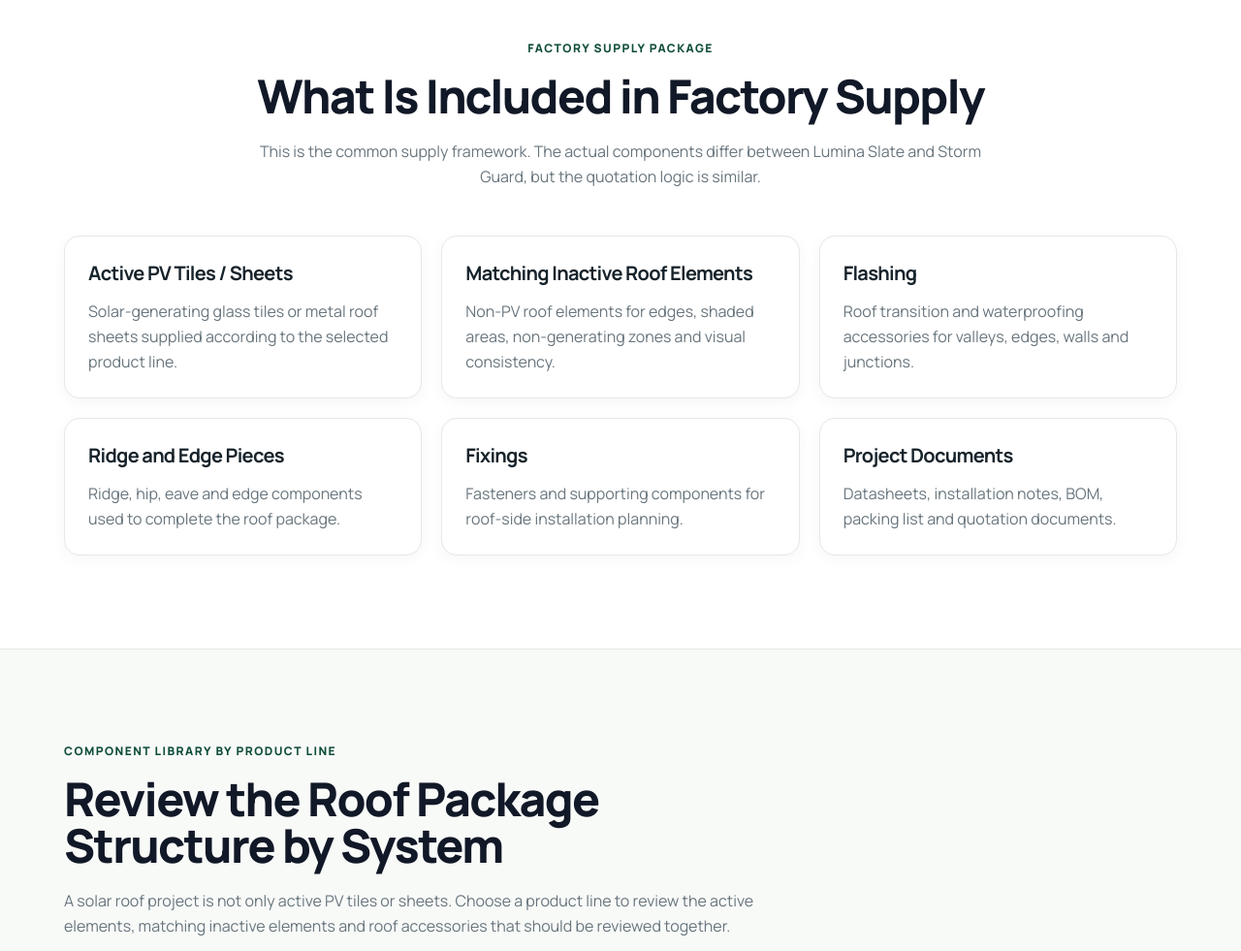
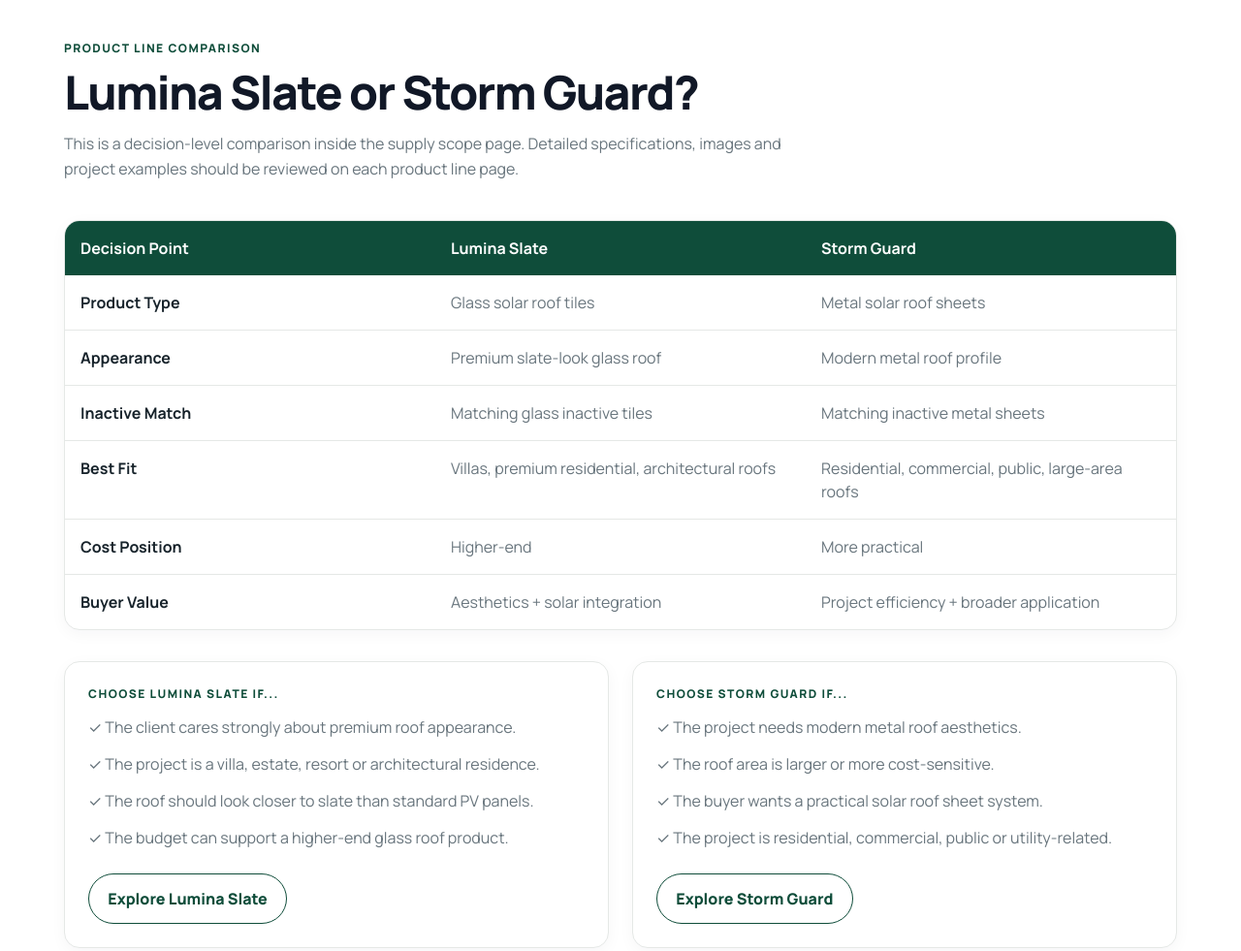
Before and after one commit to huangben9712-cell/sunlit-solar-roof, an Astro site: page /system-overview in a window 1280 px wide. Shown: the part 840-1821 px from the top of the page at 97% size. Built offline with nearby package versions, Linux system fonts and the light colour scheme; Astro itself is replaced by a stand-in of ours.

Commit message:
Consolidate product comparison into supply scope page

```diff
--- a/src/pages/system-overview.astro
+++ b/src/pages/system-overview.astro
@@ -7,6 +7,15 @@ const trustItems = [
   { title: 'Project-Based Quote', desc: 'Quotation based on roof layout and product scope.' },
   { title: 'Samples Available', desc: 'Product samples and documents before commitment.' },
   { title: 'Export Support', desc: 'Packaging, shipping documents and communication.' },
+];
+
+const comparison = [
+  ['Product Type', 'Glass solar roof tiles', 'Metal solar roof sheets'],
+  ['Appearance', 'Premium slate-look glass roof', 'Modern metal roof profile'],
+  ['Inactive Match', 'Matching glass inactive tiles', 'Matching inactive metal sheets'],
+  ['Best Fit', 'Villas, premium residential, architectural roofs', 'Residential, commercial, public, large-area roofs'],
+  ['Cost Position', 'Higher-end', 'More practical'],
+  ['Buyer Value', 'Aesthetics + solar integration', 'Project efficiency + broader application'],
 ];
 
 const included = [
@@ -38,7 +47,7 @@ const stormComponents = [
 
 const process = [
   { step: '1', title: 'Share Project Basics', desc: 'Send country, project type, estimated roof area, product interest or basic questions. A roof drawing helps but is not required for the first conversation.' },
-  { step: '2', title: 'Confirm Product Line', desc: 'We help compare Lumina Slate and Storm Guard based on appearance, budget position and project use.' },
+  { step: '2', title: 'Choose Product Direction', desc: 'Compare Lumina Slate and Storm Guard based on appearance, budget position and project use.' },
   { step: '3', title: 'Define Active + Inactive Coverage', desc: 'The roof is reviewed as active PV coverage, matching inactive roof elements and accessory areas.' },
   { step: '4', title: 'Receive Project-Based Quotation', desc: 'You receive quotation direction with product scope, estimated quantities, documents, packing and export terms.' },
 ];
@@ -56,11 +65,11 @@ const faqs = ['Can I ask for pricing without a roof drawing?', 'Do you supply in
         <p class="sunlit-overline mb-4">Factory Supply Scope</p>
         <h1 class="sunlit-section-title text-4xl md:text-6xl mb-6">What We Supply for a Solar Roof Project</h1>
         <p class="text-lg text-slate leading-relaxed mb-5">Sunlit supplies the factory-side roof product package: active solar roof tiles or sheets, matching inactive roof elements, flashing, fixings, roof accessories and project documents.</p>
-        <p class="text-slate leading-relaxed mb-8">Local roofing installation, electrical connection, permits and grid approval are usually handled by qualified local teams. We focus on factory supply, project quotation support, documents, packaging and export communication.</p>
+        <p class="text-slate leading-relaxed mb-8">This page also helps you compare Lumina Slate and Storm Guard before entering each product page. Local roofing installation, electrical connection, permits and grid approval are usually handled by qualified local teams.</p>
         <div class="flex flex-col sm:flex-row gap-4">
           <a href="/contact/" class="sunlit-btn-primary">Get Factory Pricing</a>
-          <a href="#components" class="sunlit-btn-secondary">Ask About Supply Scope</a>
-          <a href="/contact/" class="sunlit-btn-secondary">Send Roof Drawing Optional</a>
+          <a href="#compare" class="sunlit-btn-secondary">Compare Product Lines</a>
+          <a href="#components" class="sunlit-btn-secondary">View Components</a>
         </div>
       </div>
       <div class="sunlit-card p-8">
@@ -77,7 +86,53 @@ const faqs = ['Can I ask for pricing without a roof drawing?', 'Do you supply in
     </div>
   </section>
 
-  <section class="py-16 md:py-24 bg-white">
+  <section id="compare" class="py-16 md:py-24 bg-white">
+    <div class="container mx-auto px-4">
+      <div class="max-w-3xl mb-10">
+        <p class="sunlit-overline mb-3">Product Line Comparison</p>
+        <h2 class="sunlit-section-title text-3xl md:text-5xl mb-4">Lumina Slate or Storm Guard?</h2>
+        <p class="text-slate leading-relaxed">This is a decision-level comparison inside the supply scope page. Detailed specifications, images and project examples should be reviewed on each product line page.</p>
+      </div>
+      <div class="sunlit-card overflow-hidden mb-8">
+        <div class="grid grid-cols-3 bg-deep-green text-white font-heading font-bold">
+          <div class="p-4">Decision Point</div>
+          <div class="p-4">Lumina Slate</div>
+          <div class="p-4">Storm Guard</div>
+        </div>
+        {comparison.map((row) => (
+          <div class="grid grid-cols-3 border-b border-border last:border-b-0">
+            <div class="p-4 font-heading font-bold text-charcoal">{row[0]}</div>
+            <div class="p-4 text-slate">{row[1]}</div>
+            <div class="p-4 text-slate">{row[2]}</div>
+          </div>
+        ))}
+      </div>
+      <div class="grid lg:grid-cols-2 gap-6">
+        <div class="sunlit-card p-6">
+          <p class="sunlit-overline mb-3">Choose Lumina Slate if...</p>
+          <ul class="space-y-3 text-slate leading-relaxed">
+            <li>✓ The client cares strongly about premium roof appearance.</li>
+            <li>✓ The project is a villa, estate, resort or architectural residence.</li>
+            <li>✓ The roof should look closer to slate than standard PV panels.</li>
+            <li>✓ The budget can support a higher-end glass roof product.</li>
+          </ul>
+          <a href="/lumina-slate/" class="sunlit-btn-secondary mt-6">Explore Lumina Slate</a>
+        </div>
+        <div class="sunlit-card p-6">
+          <p class="sunlit-overline mb-3">Choose Storm Guard if...</p>
+          <ul class="space-y-3 text-slate leading-relaxed">
+            <li>✓ The project needs modern metal roof aesthetics.</li>
+            <li>✓ The roof area is larger or more cost-sensitive.</li>
+            <li>✓ The buyer wants a practical solar roof sheet system.</li>
+            <li>✓ The project is residential, commercial, public or utility-related.</li>
+          </ul>
+          <a href="/storm-guard/" class="sunlit-btn-secondary mt-6">Explore Storm Guard</a>
+        </div>
+      </div>
+    </div>
+  </section>
+
+  <section class="py-16 md:py-24 bg-light-gray border-y border-border">
     <div class="container mx-auto px-4">
       <div class="text-center max-w-3xl mx-auto mb-12">
         <p class="sunlit-overline mb-4">Factory Supply Package</p>
@@ -95,7 +150,7 @@ const faqs = ['Can I ask for pricing without a roof drawing?', 'Do you supply in
     </div>
   </section>
 
-  <section id="components" class="py-16 md:py-24 bg-light-gray border-y border-border">
+  <section id="components" class="py-16 md:py-24 bg-white">
     <div class="container mx-auto px-4">
       <div class="max-w-3xl mb-10">
         <p class="sunlit-overline mb-4">Component Library by Product Line</p>
@@ -112,7 +167,7 @@ const faqs = ['Can I ask for pricing without a roof drawing?', 'Do you supply in
           </div>
           <div class="space-y-4">
             {luminaComponents.map((component) => (
-              <details class="rounded-2xl border border-border bg-white p-5">
+              <details class="rounded-2xl border border-border bg-light-gray p-5">
                 <summary class="font-heading font-bold text-charcoal cursor-pointer">{component.title}</summary>
                 <p class="text-slate mt-3 mb-3 leading-relaxed">{component.desc}</p>
                 <ul class="space-y-2 text-sm text-slate">
@@ -131,7 +186,7 @@ const faqs = ['Can I ask for pricing without a roof drawing?', 'Do you supply in
           </div>
           <div class="space-y-4">
             {stormComponents.map((component) => (
-              <details class="rounded-2xl border border-border bg-white p-5">
+              <details class="rounded-2xl border border-border bg-light-gray p-5">
                 <summary class="font-heading font-bold text-charcoal cursor-pointer">{component.title}</summary>
                 <p class="text-slate mt-3 mb-3 leading-relaxed">{component.desc}</p>
                 <ul class="space-y-2 text-sm text-slate">
@@ -145,7 +200,7 @@ const faqs = ['Can I ask for pricing without a roof drawing?', 'Do you supply in
     </div>
   </section>
 
-  <section class="py-16 md:py-24 bg-white">
+  <section class="py-16 md:py-24 bg-light-gray border-y border-border">
     <div class="container mx-auto px-4">
       <div class="text-center max-w-3xl mx-auto mb-12">
         <p class="sunlit-overline mb-4">Quotation Workflow</p>
@@ -163,7 +218,7 @@ const faqs = ['Can I ask for pricing without a roof drawing?', 'Do you supply in
     </div>
   </section>
 
-  <section class="py-16 md:py-24 bg-soft-green">
+  <section class="py-16 md:py-24 bg-white">
     <div class="container mx-auto px-4 grid lg:grid-cols-2 gap-8">
       <div class="sunlit-card p-8">
         <h2 class="font-heading font-bold text-3xl mb-6">What We Usually Supply</h2>
@@ -180,11 +235,11 @@ const faqs = ['Can I ask for pricing without a roof drawing?', 'Do you supply in
     </div>
   </section>
 
-  <section class="py-16 md:py-24 bg-white">
+  <section class="py-16 md:py-24 bg-soft-green">
     <div class="container mx-auto px-4">
       <div class="text-center max-w-3xl mx-auto mb-12">
-        <p class="sunlit-overline mb-4">Related Product Lines</p>
-        <h2 class="sunlit-section-title text-3xl md:text-5xl">Supply Scope Applies to Both Product Families</h2>
+        <p class="sunlit-overline mb-4">Next Step</p>
+        <h2 class="sunlit-section-title text-3xl md:text-5xl">Enter the Product Line Page That Fits Your Project</h2>
       </div>
       <div class="grid lg:grid-cols-2 gap-8">
         <a href="/lumina-slate/" class="sunlit-card p-8 block">
@@ -203,7 +258,7 @@ const faqs = ['Can I ask for pricing without a roof drawing?', 'Do you supply in
     </div>
   </section>
 
-  <section class="py-16 md:py-24 bg-light-gray border-y border-border">
+  <section class="py-16 md:py-24 bg-white">
     <div class="container mx-auto px-4 max-w-5xl">
       <div class="text-center mb-10">
         <p class="sunlit-overline mb-4">FAQ</p>
```
